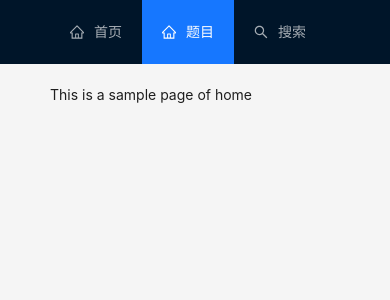
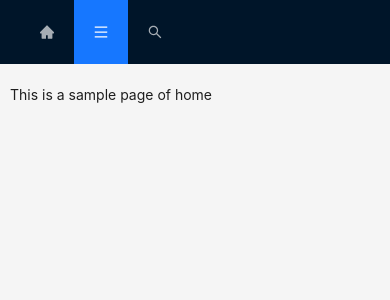
Before and after one commit to yuanyang2025/yuanyang25-front, a React (Vite) app: page / in a window 390 px wide. Shown: the top 300 px of the page. Built offline with nearby package versions, Linux system fonts and the light colour scheme; no server answers.

Commit message:
feat(layout, puzzle-list): 添加手机窄屏适配

```diff
--- a/src/components/puzzleList.css
+++ b/src/components/puzzleList.css
@@ -15,3 +15,15 @@
 .ant-menu-inline-collapsed {
     max-width: 60px;
 }
+
+.mask {
+    position: fixed;
+    top: 0;
+    left: 0;
+    width: 100%;
+    height: 100%;
+    background-color: rgba(0, 0, 0, 0.5);
+    z-index: 80;
+    /* display: none; */
+    filter: blur(5px);
+}
--- a/src/components/puzzleList.tsx
+++ b/src/components/puzzleList.tsx
@@ -2,7 +2,7 @@
 
 import './puzzleList.css'
 import { Button, Menu } from "antd";
-import { RightOutlined, LeftOutlined, QuestionOutlined } from '@ant-design/icons';
+import { RightOutlined, LeftOutlined, QuestionOutlined, DownOutlined, MenuOutlined } from '@ant-design/icons';
 import { useEffect, useState } from "react";
 import { PuzzleData } from "../data/constants";
 import { PuzzleDetail, PuzzleStatus } from '../data/interface/puzzle';
@@ -15,9 +15,10 @@ export interface PuzzleListProp {
 };
 
 export const PuzzleList = (props: PuzzleListProp) => {
+    const isMobile = window.innerWidth < 768;
     const active_id = props.puzzleId;
     const setActive = props.setPuzzleId;
-    const [collapsed, setCollapsed] = useState(false);
+    const [collapsed, setCollapsed] = useState(isMobile);
     const [status, setStatus] = useState<PuzzleStatus[]>([]);
     const [updated, setUpdated] = useState<TimeStamp>();
 
@@ -58,42 +59,48 @@ export const PuzzleList = (props: PuzzleListProp) => {
     }
     useEffect(() => { getStatus(); }, [setStatus]);
 
-    return <div style={{ width: !collapsed ? '25%' : undefined, marginRight: '20px', position: 'sticky', top: 0 }}>
+    return <div style={{
+        width: !collapsed && !isMobile ? '25%' : undefined,
+        marginRight: '20px', position: isMobile ? 'fixed' : 'sticky',
+        top: '84px', zIndex: 99, right: isMobile ? 0 : undefined,
+    }}>
         <Button
             type="default"
             className='fold'
             onClick={() => setCollapsed((x) => !x)}
         >
-            {collapsed ? <RightOutlined /> : <LeftOutlined />}
+            {collapsed ? (isMobile ? <MenuOutlined /> : <RightOutlined />)
+                : (isMobile ? <DownOutlined /> : <LeftOutlined />)}
         </Button>
-        {puzzleList1.length !== 0 &&
+        {puzzleList1.length !== 0 && (!isMobile || !collapsed) &&
             <Menu
                 className='puzzle-menu'
                 // defaultSelectedKeys={[`puzzle-${active_id}`]}
                 selectedKeys={[`puzzle-${active_id}`]}
                 mode="inline"
                 theme="light"
-                inlineCollapsed={collapsed}
+                inlineCollapsed={collapsed || isMobile}
             // items={items}
             >
                 {puzzleList1}
             </Menu>
         }
         <div style={{ height: '10px' }} />
-        {puzzleList2.length !== 0 &&
+        {puzzleList2.length !== 0 && (!isMobile || !collapsed) &&
             <Menu
                 className='puzzle-menu'
                 // defaultSelectedKeys={[`puzzle-${active_id}`]}
                 selectedKeys={[`puzzle-${active_id}`]}
                 mode="inline"
                 theme="light"
-                inlineCollapsed={collapsed}
+                inlineCollapsed={collapsed || isMobile}
             // items={items}
             >
                 {puzzleList2}
             </Menu>
         }
-        {updated && !collapsed &&
+        {/* <div className="mask" style={{ display: isMobile && !collapsed ? 'block' : 'none' }}></div> */}
+        {!isMobile && updated && !collapsed &&
             <div style={{ marginTop: '10px', color: 'rgba(1, 1, 1, 0.3)', fontSize: 'small' }}>
                 {`更新于 ${new Date(updated * 1000).toLocaleString()}`}
             </div>
--- a/src/layout/index.tsx
+++ b/src/layout/index.tsx
@@ -3,7 +3,7 @@
 import React, { useEffect, useState } from 'react';
 import './index.css'
 import { Layout, Menu } from 'antd';
-import { HomeOutlined, SearchOutlined } from '@ant-design/icons';
+import { HomeFilled, MenuOutlined, MoneyCollectFilled, SearchOutlined } from '@ant-design/icons';
 import { useNavigate } from 'react-router-dom';
 import { GetInfoResp } from '../data/interface/network';
 import { isOk, request } from '../utils/network';
@@ -12,15 +12,16 @@ import { login } from '../utils/login';
 const { Header, Content } = Layout;
 interface MenuItem {
     key: string;
-    name: string;
+    name?: string;
     icon?: React.ReactNode;
 };
 export const Navbar = ({ children }: { children: React.ReactNode }) => {
+    const isMobile = window.innerWidth < 768;
     const navigate = useNavigate();
     const menu: MenuItem[] = [
-        { key: '', name: '首页', icon: <HomeOutlined /> },
-        { key: 'dashboard', name: '题目', icon: <HomeOutlined /> },
-        { key: 'search', name: '搜索', icon: <SearchOutlined /> },
+        { key: '', name: isMobile ? undefined : '首页', icon: <HomeFilled /> },
+        { key: 'dashboard', name: isMobile ? undefined : '题目', icon: <MenuOutlined /> },
+        { key: 'search', name: isMobile ? undefined : '搜索', icon: <SearchOutlined /> },
     ];
     const [info, setInfo] = useState<GetInfoResp>();
     const getInfo = async () => {
@@ -45,7 +46,7 @@ export const Navbar = ({ children }: { children: React.ReactNode }) => {
     }, []);
 
     return <Layout style={{ display: 'flex', flexDirection: 'column', height: '100vh' }}>
-        <Header style={{ position: 'fixed', zIndex: 1, width: '100%', top: 0, left: 0 }}>
+        <Header style={{ position: 'fixed', zIndex: 1, width: '100%', top: 0, left: 0, padding: isMobile ? '0 20px 0 20px' : undefined }}>
             {/* <div className="logo" /> */}
             <div style={{ display: 'flex', justifyContent: 'space-between', alignItems: 'center' }}>
                 <Menu theme='dark' mode='horizontal' defaultSelectedKeys={['dashboard']}>
@@ -56,22 +57,23 @@ export const Navbar = ({ children }: { children: React.ReactNode }) => {
                                 onClick={() => {
                                     navigate(`/${item.key}`);
                                 }}
-                                style={{ padding: '0 20px' }}
+                                style={{ padding: isMobile ? '0 10px 0 20px' : '0 20px' }}
                             >
                                 {item.name}
                             </Menu.Item>)
                     }
                 </Menu>
                 <div style={{ color: 'rgba(255, 255, 255, 0.65)' }}>{
-                    info ? `拥有点数：${info.token_balance}` : undefined
+                    info ? (isMobile ? <div><MoneyCollectFilled style={{ marginRight: '5px' }} />{info.token_balance}</div>
+                        : `拥有点数：${info.token_balance}`) : undefined
                 }</div>
             </div>
         </Header>
 
-        <Content style={{ padding: '0 50px', marginTop: '64px', overflowY: 'auto' }}>
+        <Content style={{ padding: isMobile ? '0 10px' : '0 50px', marginTop: '64px', overflowY: 'auto' }}>
             <div style={{ padding: '20px 0' }}>{
                 children
             }</div>
         </Content>
-    </Layout>;
+    </Layout >;
 };
```
